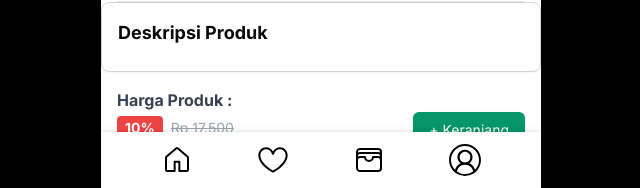
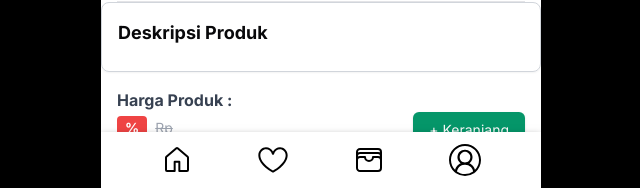
Before and after one commit to imanmaris99/AMIMUM-Project-FE, a Next.js app: page /detail-product/1 in a window 1280 px wide. Shown: the part 612-800 px from the top of the page, without its empty margins (319-959 px from the left). Built offline with nearby package versions, Linux system fonts and the light colour scheme; no server answers.

Commit message:
update : fething API for component product price

```diff
--- a/src/app/(home)/detail-product/[productId]/page.tsx
+++ b/src/app/(home)/detail-product/[productId]/page.tsx
@@ -23,14 +23,19 @@ const DetailProduct = ({ params }: { params: { productId: string } }) => {
       <ProductInformation
         isLoading={isLoading}
         isError={isError}
-        data={detailProduct?.variants_list[0]}
+        datavariant={detailProduct?.variants_list[0]}
       />
       <ProductDescription
         isLoading={isLoading}
         isError={isError}
         data={detailProduct}
       />
-      <ProductPrice />
+      <ProductPrice
+        isLoading={isLoading}
+        isError={isError}
+        data={detailProduct}
+        datavariant={detailProduct?.variants_list[0]}
+      />
     </main>
   );
 };
--- a/src/app/components/detailproduct/ProductInformation/index.tsx
+++ b/src/app/components/detailproduct/ProductInformation/index.tsx
@@ -2,7 +2,7 @@ import { FiPackage, FiLayers, FiAlertCircle } from "react-icons/fi";
 import { VariantType } from "@/types/detailProduct";
 
 interface ProductInformationProps {
-  data: VariantType | undefined;
+  datavariant: VariantType | undefined;
   isError: number;
   isLoading: boolean;
 }
@@ -10,7 +10,7 @@ interface ProductInformationProps {
 const ProductInformation = ({
   isError,
   isLoading,
-  data,
+  datavariant,
 }: ProductInformationProps) => {
   if (isLoading) {
     return <div>Loading...</div>;
@@ -54,11 +54,11 @@ const ProductInformation = ({
         </div>
         <div className="flex items-center space-x-2">
           <FiLayers className="text-gray-500" />
-          <span>Stock: {data?.stock} pack</span>
+          <span>Stock: {datavariant?.stock} pack</span>
         </div>
         <div className="flex items-center space-x-2">
           <FiAlertCircle className="text-gray-500" />
-          <span>Baik dikonsumsi hingga {data?.expiration}</span>
+          <span>Baik dikonsumsi hingga {datavariant?.expiration}</span>
         </div>
       </div>
       <hr className="mt-4" />
--- a/src/app/components/detailproduct/ProductPrice/index.tsx
+++ b/src/app/components/detailproduct/ProductPrice/index.tsx
@@ -1,17 +1,70 @@
 import { Button } from "@/components/ui/button";
+import { DetailProductType, VariantType } from "@/types/detailProduct";
 
-const ProductPrice = () => {
+interface ProductPriceProps {
+  data: DetailProductType | undefined;
+  isError: number;
+  isLoading: boolean;
+}
+
+interface ProductPriceProps {
+  datavariant: VariantType | undefined;
+  isError: number;
+  isLoading: boolean;
+}
+const ProductPrice = ({
+  isError,
+  isLoading,
+  data,
+  datavariant,
+}: ProductPriceProps) => {
+  if (isLoading) {
+    return <div>Loading...</div>;
+  }
+
+  if (isError) {
+    switch (isError) {
+      case 403:
+        return (
+          <div>
+            Token tidak valid atau pengguna tidak terautentikasi. Silakan coba
+            lagi nanti.
+          </div>
+        );
+      case 404:
+        return (
+          <div>
+            Pengguna tidak ditemukan atau tidak memiliki rating produk. Silakan
+            coba lagi nanti.
+          </div>
+        );
+      case 409:
+        return (
+          <div>
+            Terjadi konflik saat mengakses data. Silakan coba lagi nanti.
+          </div>
+        );
+      case 500:
+        return <div>Terjadi kesalahan server. Silakan coba lagi nanti.</div>;
+      default:
+        break;
+    }
+  }
   return (
     <div className="p-4 flex items-center justify-between mb-20">
       <div>
         <p className="text-gray-700 font-semibold">Harga Produk :</p>
         <div className="flex items-center mt-1">
           <span className="bg-red-500 text-white text-sm font-semibold px-2 py-0.5 rounded mr-2">
-            10%
+            {datavariant?.discount}%
           </span>
-          <span className="text-gray-400 line-through text-sm">Rp 17.500</span>
+          <span className="text-gray-400 line-through text-sm">
+            Rp {data?.price}
+          </span>
         </div>
-        <p className="text-xl font-bold text-gray-800 mt-1">Rp 15.000</p>
+        <p className="text-xl font-bold text-gray-800 mt-1">
+          Rp {datavariant?.discounted_price}
+        </p>
       </div>
       <div>
         <Button variant="default"> + Keranjang </Button>
```
